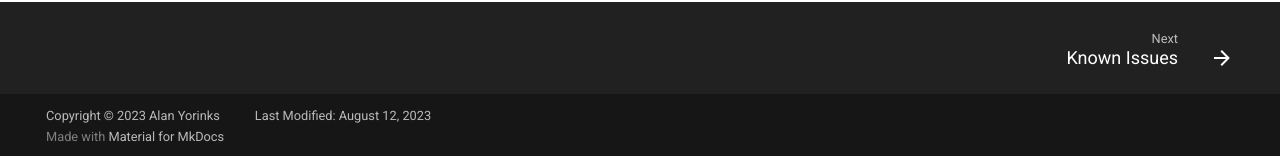
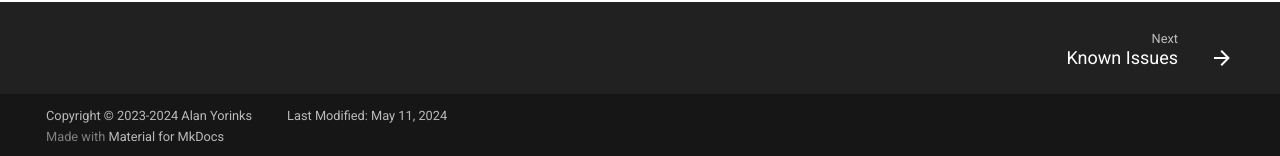
Before and after one commit to MrYsLab/telemetrix-uno-r4, an MkDocs documentation site: the page built from docs/index.md, in a window 1280 px wide and 900 px high, scrolled down 3512 px. Shown: the part 741-897 px from the top of the window. Built offline with MkDocs 1.6.1 and Material for MkDocs 9.7.7, drawn with Linux system fonts in a browser that asks for light colours; comment, search, counter and statistics services are not loaded.

Commit message:
Resolve issue #1

```diff
--- a/mkdocs.yml
+++ b/mkdocs.yml
@@ -3,8 +3,9 @@
 site_name: The Telemetrix User's Guide For The Arduino UNO R4 Minima And WIFI
 repo_url: https://github.com/MrYsLab/telemetrix-uno-r4
 copyright: > # should remain a link to the original theme
-  Copyright &copy; 2023 Alan Yorinks &nbsp; &nbsp; &nbsp; &nbsp; &nbsp;  Last Modified: August
-  12, 2023<br>
+  Copyright &copy; 2023-2024 Alan Yorinks &nbsp; &nbsp; &nbsp; &nbsp; &nbsp;  Last
+  Modified:
+  May 11, 2024<br>
 
 
 nav:
```
